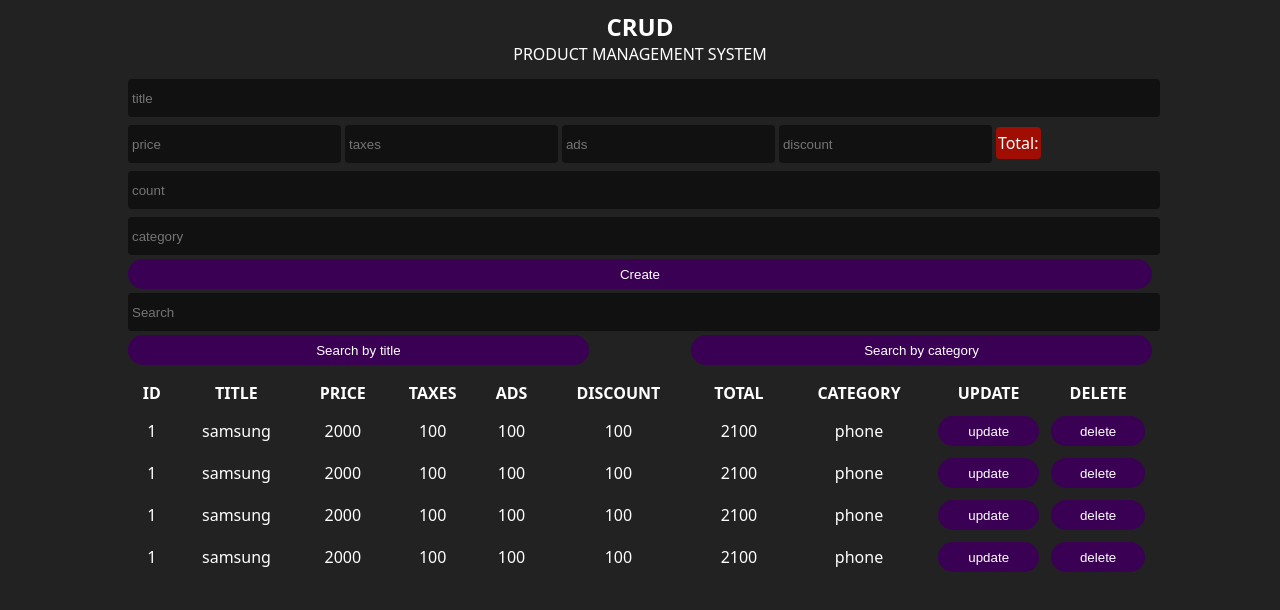
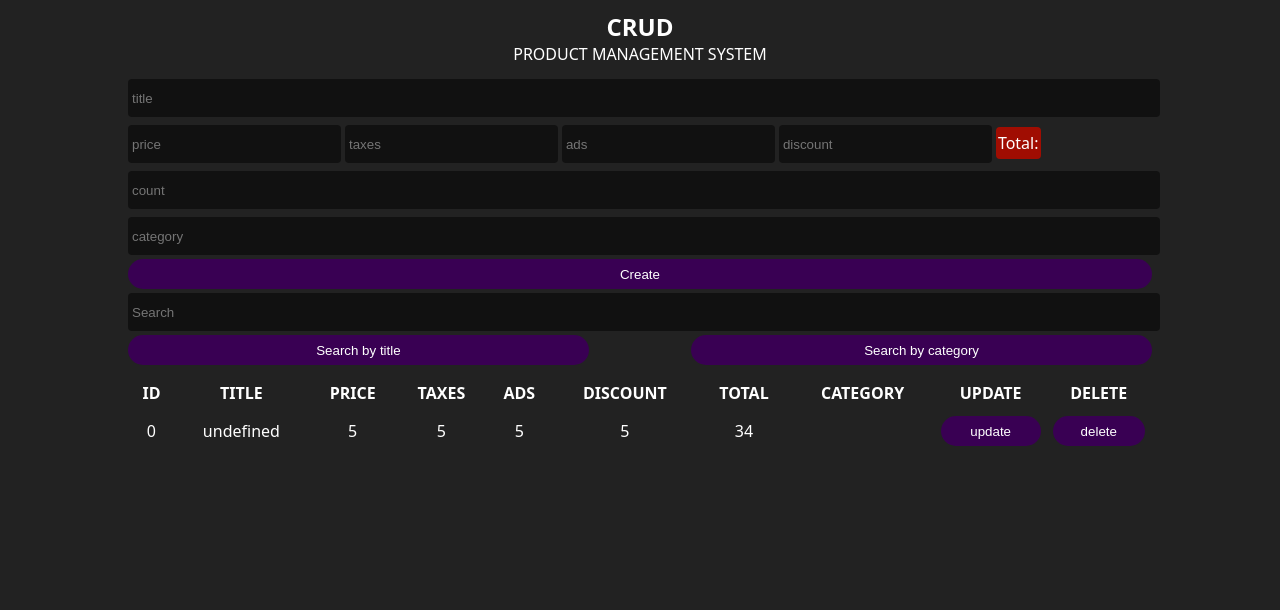
Before and after one commit to hayderalhatemi/Product-management-system-crud, a plain HTML site: page index.html in a window 1280 px wide. Both pictures are taken after typing "Sample", "5", "5", "5", "5", "5" into the empty fields and a click on the button "Create". Drawn offline with Linux system fonts and the light colour scheme.

Commit message:
new functions

```diff
--- a/index.html
+++ b/index.html
@@ -47,57 +47,8 @@
                 <th>update</th>
                 <th>delete</th>
             </tr>
-            <tbody>
-                <tr>
-                    <td>1</td>
-                    <td>samsung</td>
-                    <td>2000</td>
-                    <td>100</td>
-                    <td>100</td>
-                    <td>100</td>
-                    <td>2100</td>
-                    <td>phone</td>
-                    <td><button id="update">update</button></td>
-                    <td><button id="delete">delete</button></td>
+            <tbody id="tbody">
 
-                </tr>
-                <tr>
-                    <td>1</td>
-                    <td>samsung</td>
-                    <td>2000</td>
-                    <td>100</td>
-                    <td>100</td>
-                    <td>100</td>
-                    <td>2100</td>
-                    <td>phone</td>
-                    <td><button id="update">update</button></td>
-                    <td><button id="delete">delete</button></td>
-
-                </tr> <tr>
-                    <td>1</td>
-                    <td>samsung</td>
-                    <td>2000</td>
-                    <td>100</td>
-                    <td>100</td>
-                    <td>100</td>
-                    <td>2100</td>
-                    <td>phone</td>
-                    <td><button id="update">update</button></td>
-                    <td><button id="delete">delete</button></td>
-
-                </tr> <tr>
-                    <td>1</td>
-                    <td>samsung</td>
-                    <td>2000</td>
-                    <td>100</td>
-                    <td>100</td>
-                    <td>100</td>
-                    <td>2100</td>
-                    <td>phone</td>
-                    <td><button id="update">update</button></td>
-                    <td><button id="delete">delete</button></td>
-
-                </tr>
             </tbody>
         </table>
     </div>
--- a/script.js
+++ b/script.js
@@ -23,15 +23,6 @@ function getTotal()
 }
 
 
-
-
-
-
-
-
-
-
-
 // create product
 
 let dataPro;
@@ -40,9 +31,6 @@ if(localStorage.product != null){
 }else{
     dataPro = [];
 }
-
-
-
 
 submit.onclick = function(){
     let newPro = {
@@ -57,8 +45,9 @@ submit.onclick = function(){
     }
     dataPro.push(newPro)
     localStorage.setItem('product', JSON.stringify(dataPro))
-
+    // save localstorage
     clearData()
+    showData()
 }
 
 
@@ -76,11 +65,42 @@ function clearData(){
 }
 
 
-// save localstorage
-// clear inputs
 // read
+
+function showData(){
+    let table = '';
+    for(let i = 0; i < dataPro.length;i++){
+        table += `
+             <tr>
+                <td>${i}</td>
+                <td>${dataPro[i].tilte}</td>
+                <td>${dataPro[i].price}</td>
+                <td>${dataPro[i].taxes}</td>
+                <td>${dataPro[i].ads}</td>
+                <td>${dataPro[i].discount}</td>
+                <td>${dataPro[i].total}</td>
+                <td>${dataPro[i].category}</td>
+                <td><button id="update">update</button></td>
+                <td><button onclick='deleteData(${i})' id="delete">delete</button></td>
+
+            </tr>
+        `
+    }
+    document.getElementById('tbody').innerHTML = table;
+}
+showData()
+
+
+// delete
+function deleteData(i){
+    dataPro.splice(i,1);
+    localStorage.product = JSON.stringify(dataPro);
+    showData()
+}
+
+
+
 // count
-// delete
 // update
 // search
 // clean date
```
